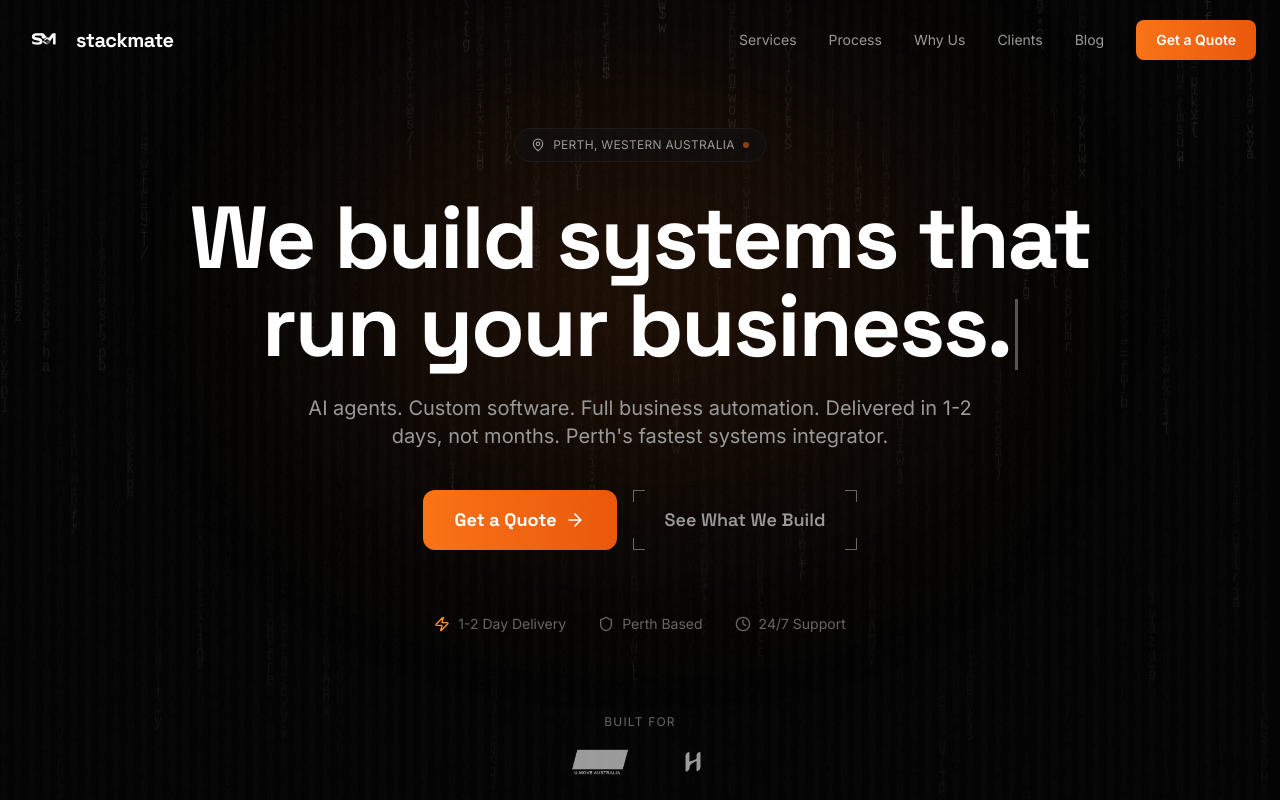
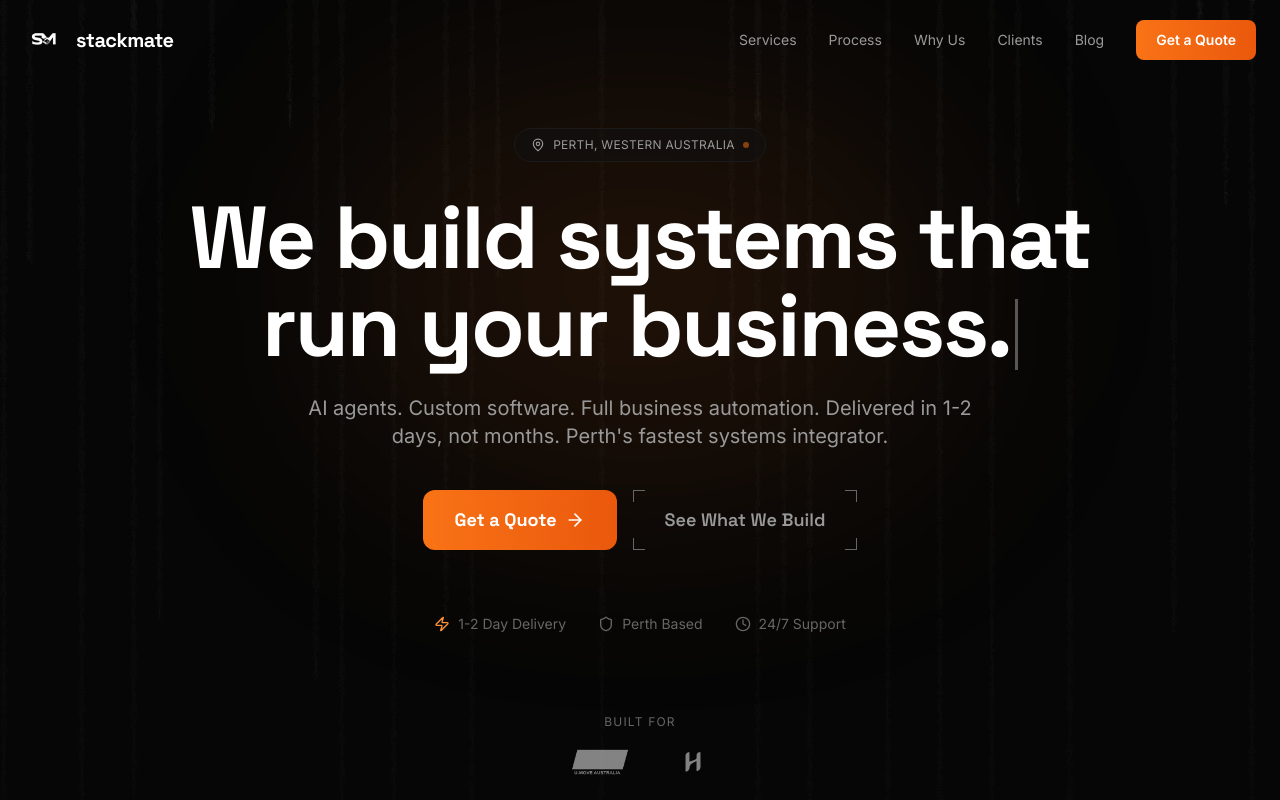
Before and after one commit to flinchify/stackmate, a Next.js app: page / in a window 1280 px wide. Shown: the top 800 px of the page. Built offline with nearby package versions, Linux system fonts and the light colour scheme.

Commit message:
fix: slow matrix bg way down, fix U-Move logo to white, orange dot already in place

```diff
--- a/components/ClientLogoStrip.tsx
+++ b/components/ClientLogoStrip.tsx
@@ -1,6 +1,4 @@
 'use client';
-
-import Image from 'next/image';
 
 interface ClientLogo {
   name: string;
@@ -24,14 +22,14 @@ export default function ClientLogoStrip() {
           href={logo.url || '#'}
           target="_blank"
           rel="noopener noreferrer"
-          className="opacity-60 hover:opacity-100 transition-opacity duration-300"
+          className="opacity-50 hover:opacity-100 transition-opacity duration-300"
         >
-          <Image
+          {/* eslint-disable-next-line @next/next/no-img-element */}
+          <img
             src={logo.src}
             alt={logo.name}
-            width={120}
-            height={40}
-            className="h-8 w-auto object-contain brightness-0 invert"
+            className="h-8 w-auto object-contain"
+            style={{ filter: 'brightness(0) invert(1)' }}
           />
         </a>
       ))}
--- a/components/MatrixBg.tsx
+++ b/components/MatrixBg.tsx
@@ -12,37 +12,36 @@ export default function MatrixBg() {
     if (!ctx) return;
 
     let animationId: number;
-    const chars = '01{}[]()<>:;/\\|=+-*&%$#@!?.abcdefghijklmnopqrstuvwxyz';
-    const fontSize = 14;
+    const chars = '01{}[]()<>:;/\\|=+-*&%$#@!?';
+    const fontSize = 13;
     let columns: number;
     let drops: number[];
 
     function resize() {
       canvas!.width = window.innerWidth;
       canvas!.height = window.innerHeight;
-      columns = Math.floor(canvas!.width / fontSize);
-      drops = Array(columns).fill(0).map(() => Math.random() * -100);
+      columns = Math.floor(canvas!.width / (fontSize * 2));
+      drops = Array(columns).fill(0).map(() => Math.random() * -150);
     }
 
     function draw() {
-      ctx!.fillStyle = 'rgba(10, 10, 10, 0.08)';
+      ctx!.fillStyle = 'rgba(10, 10, 10, 0.04)';
       ctx!.fillRect(0, 0, canvas!.width, canvas!.height);
       ctx!.font = `${fontSize}px monospace`;
 
       for (let i = 0; i < drops.length; i++) {
         const char = chars[Math.floor(Math.random() * chars.length)];
-        const x = i * fontSize;
+        const x = i * fontSize * 2;
         const y = drops[i] * fontSize;
 
-        // Fade based on position
-        const alpha = Math.max(0, Math.min(0.15, 0.15 - (y / canvas!.height) * 0.1));
+        const alpha = Math.max(0, Math.min(0.07, 0.07 - (y / canvas!.height) * 0.04));
         ctx!.fillStyle = `rgba(255, 255, 255, ${alpha})`;
         ctx!.fillText(char, x, y);
 
-        if (y > canvas!.height && Math.random() > 0.975) {
+        if (y > canvas!.height && Math.random() > 0.99) {
           drops[i] = 0;
         }
-        drops[i] += 0.5 + Math.random() * 0.5;
+        drops[i] += 0.15 + Math.random() * 0.1;
       }
 
       animationId = requestAnimationFrame(draw);
@@ -62,7 +61,7 @@ export default function MatrixBg() {
     <canvas
       ref={canvasRef}
       className="absolute inset-0 w-full h-full pointer-events-none"
-      style={{ opacity: 0.6 }}
+      style={{ opacity: 0.4 }}
     />
   );
 }
```
Also changed, not shown: public/umove-logo.png.
